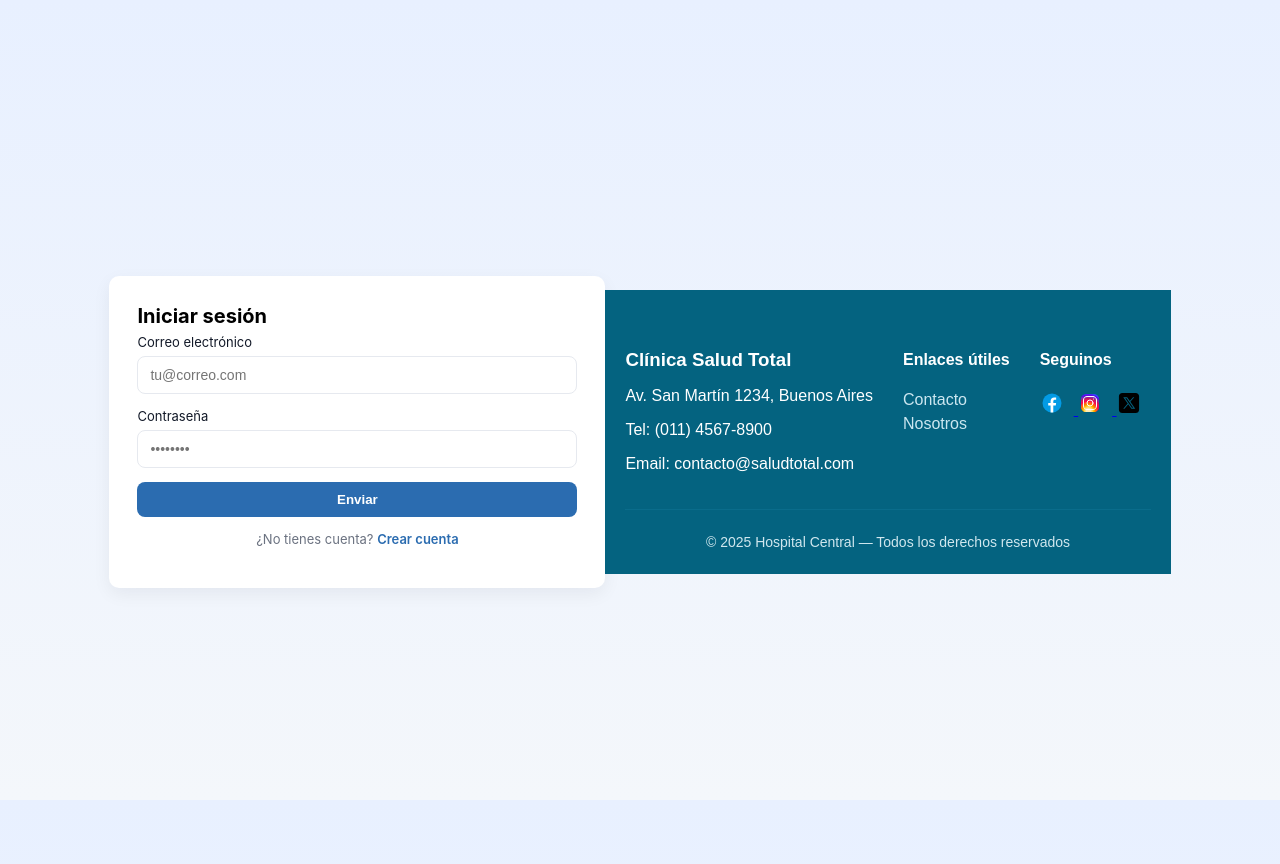
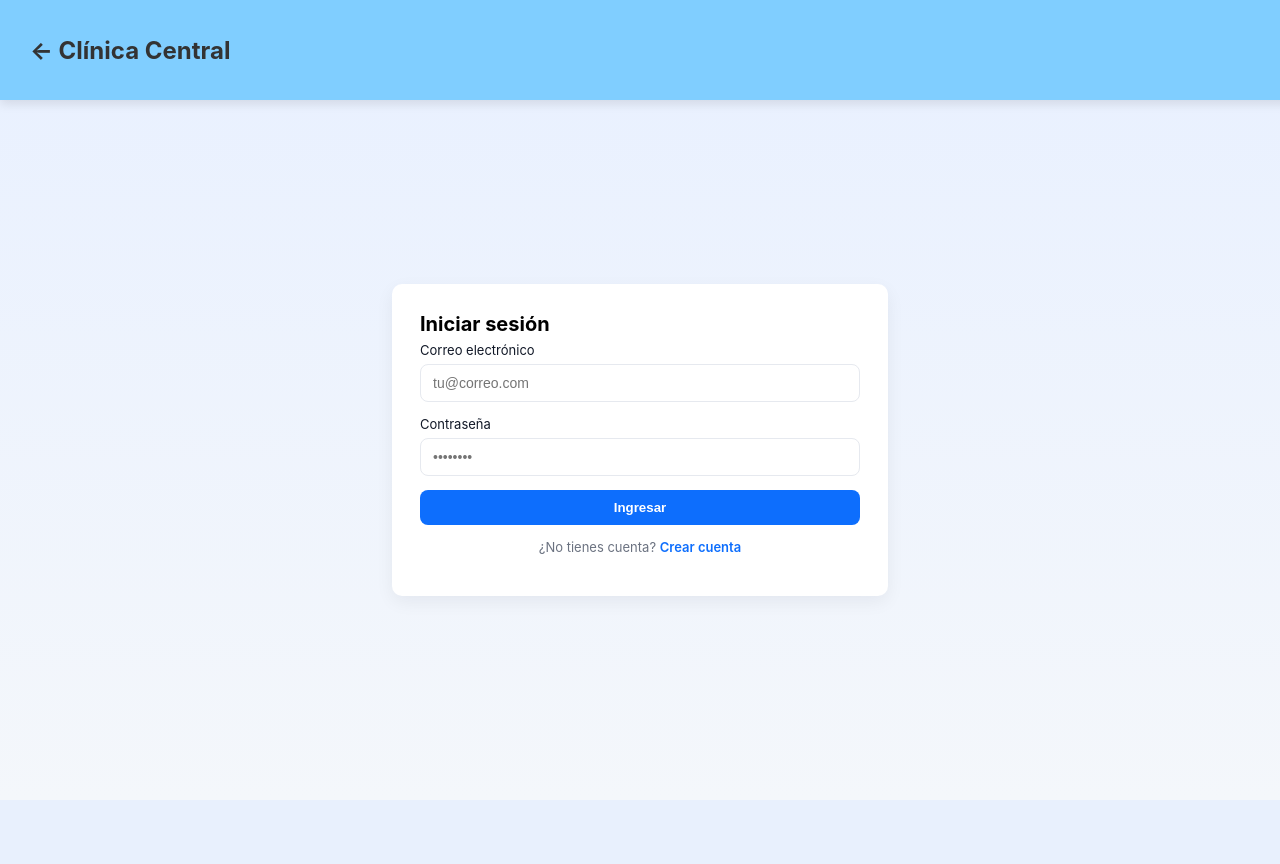
Before and after one commit to Geider10/TP_Integrador, a PHP site: page /userView/login.html in a window 1280 px wide. After the commit the page ends 596 px from the top, so only its background shows below. Run offline with PHP 8.4, Linux system fonts and the light colour scheme.

Commit message:
fix file redirection and arrange tags

```diff
--- a/view/style/index.css
+++ b/view/style/index.css
@@ -9,7 +9,7 @@ body {
   color: #333;
   line-height: 1.6;
 }
-  /* Header */
+
 .header {
   display: flex;
   justify-content: space-between;
@@ -210,12 +210,9 @@ section h2 {
 }
 /* Carrusel ocupa todo el ancho */
 #multiCarousel {
-  margin-top: 20px;
-  margin-bottom: 20px;
   width: 100%;
   overflow: hidden;
   background-color: #f8f9fa; /* Color suave de fondo */
-  padding: 10px 0;
 }
 
 /* Imágenes pequeñas */
@@ -223,7 +220,6 @@ section h2 {
   width: 120px;
   height: 80px;
   object-fit: cover;
-  margin: 0 5px;
   border-radius: 8px;
   transition: transform 0.3s;
 }
--- a/view/style/userStyle/login.css
+++ b/view/style/userStyle/login.css
@@ -1,25 +1,49 @@
 :root {
   --bg: #f4f7fb;
   --card: #ffffff;
-     --accent: #2b6cb0;
   --muted: #6b7280;
   --radius: 10px;
   --shadow: 0 6px 18px rgba(20, 20, 40, 0.06);
   font-family: Inter, system-ui, -apple-system, "Segoe UI", Roboto, "Helvetica Neue", Arial;
 }
 
- html,
- body {
-     height: 100%
+html, body {
+  height: 100%;
+  margin: 0;
+}
+
+header {
+  background-color: #80CEFF;
+  height: 80px;
+  display: flex;
+  align-items: center;
+  justify-content: space-between;
+  padding: 10px 30px;
+  box-shadow: 0 4px 10px rgba(0, 0, 0, 0.1);
+  position: fixed;
+  top: 0;
+  width: 100%;
+  z-index: 1000;
+}
+header a {
+  text-decoration: none;
+  color: #333;
+
 }
 
 body {
-     margin: 0;
   background: linear-gradient(180deg, #e8f0ff 0%, var(--bg) 100%);
+  display: flex;
+  flex-direction: column;
+}
+
+.main {
+  flex: 1;
   display: flex;
   align-items: center;
   justify-content: center;
-     padding: 32px;
+  padding: 40px 20px;
+  margin-top: 80px; /* deja espacio para el header */
 }
 
 .card {
@@ -33,30 +57,24 @@
 
 h1 {
   margin: 0 0 6px;
-     font-size: 20px
- }
-
- p.lead {
-     margin: 0 0 20px;
-     color: var(--muted);
-     font-size: 14px
+  font-size: 20px;
 }
 
 .form-group {
-     margin-bottom: 14px
+  margin-bottom: 14px;
 }
 
 label {
   display: block;
   font-size: 13px;
   margin-bottom: 6px;
-     color: #111827
+  color: #111827;
 }
 
 input[type="email"],
 input[type="password"],
- select,
- input[type="text"] {
+input[type="text"],
+select {
   width: 100%;
   padding: 10px 12px;
   border: 1px solid #e6e9ef;
@@ -68,109 +86,64 @@
 
 input:focus {
   box-shadow: 0 0 0 3px rgba(43, 108, 176, 0.12);
-     border-color: var(--accent)
+  border-color: #0d6efd;
 }
 
 .row {
   display: flex;
-     gap: 12px
+  gap: 12px;
 }
 
 .btn {
   display: inline-block;
   padding: 10px 14px;
-     background: var(--accent);
+  background-color: #0d6efd;
   color: #fff;
   border: none;
   border-radius: 8px;
   cursor: pointer;
   font-weight: 600;
   width: 100%;
+  transition: background-color 0.3s ease;
+}
+
+.btn:hover {
+  background: #0c5cd3;
 }
 
 .muted {
   font-size: 13px;
   color: var(--muted);
   margin-top: 12px;
-     text-align: center
+  text-align: center;
 }
 
 a.small {
-     color: var(--accent);
+  color: #0d6efd;
   text-decoration: none;
-     font-weight: 600
+  font-weight: 600;
+}
+
+a.small:hover {
+  text-decoration: underline;
 }
 
 .tiny {
   font-size: 12px;
-     color: #9ca3af
+  color: #9ca3af;
 }
 
 .actions {
-     margin-top: 10px
+  margin-top: 10px;
 }
 
- @media (max-width:480px) {
+@media (max-width: 480px) {
   .card {
-         padding: 20px
+    padding: 20px;
+  }
+
+  header {
+    height: 70px;
+    padding: 0 20px;
   }
 }
-
- /* Footer */
-.footer {
-    background-color: #046380;
-    color: #fff;
-    padding: 40px 20px 10px;
-    font-family: Arial, sans-serif;
-  }
-
-  .footer-container {
-    display: flex;
-    flex-wrap: wrap;
-    justify-content: space-between;
-    gap: 30px;
-    max-width: 1200px;
-    margin: auto;
-  }
-
-  .footer-info h3 {
-    margin-bottom: 10px;
-  }
-
-  .footer-links ul {
-    list-style: none;
-    padding: 0;
-  }
-
-  .footer-links li {
-    margin: 6px 0;
-  }
-
-  .footer-links a {
-    color: #cce7f0;
-    text-decoration: none;
-  }
-
-  .footer-links a:hover {
-    color: #fff;
-    text-decoration: underline;
-  }
-
-  .footer-social a img {
-    width: 24px;
-    margin-right: 10px;
-    transition: transform 0.2s;
-  }
-
-  .footer-social a img:hover {
-    transform: scale(1.2);
-  }
-
-  .footer-bottom {
-    text-align: center;
-    border-top: 1px solid #0a6c8b;
-    margin-top: 20px;
-    padding-top: 10px;
-    font-size: 14px;
-    color: #d0e7ee;
-  }
--- a/view/userView/login.html
+++ b/view/userView/login.html
@@ -7,9 +7,17 @@
         <link rel="stylesheet" href="../style/userStyle/login.css">
     </head>
     <body>
-        <main class="card">
-            <h1>Iniciar sesión</h1>
-            <form id="loginForm" action="../../src/userApi/login.php" method="POST">
+        <header class="header">
+            <div>
+                <a href="../index.php">
+                    <h2><- Clínica Central</h2>
+                </a>
+            </div>
+        </header>
+        <main class="main">
+            <div class="card">
+                <h1>Iniciar sesión</h1>
+                <form id="loginForm" action="../../src/userApi/login.php" method="POST">
                 <div class="form-group">
                     <label for="email">Correo electrónico</label>
                     <input
@@ -31,48 +39,14 @@
                     >
                 </div>
                 <div class="form-group actions">
-                    <input class="btn" type="submit" value="Enviar">
+                    <input class="btn" type="submit" value="Ingresar">
                 </div>
                 <p class="muted">¿No tienes cuenta?
                     <a class="small" href="signup.html">Crear cuenta</a>
                 </p>
             </form>
+            </div>
+
         </main>
-        <footer class="footer">
-            <div class="footer-container">
-                <div class="footer-info">
-                    <h3>Clínica Salud Total</h3>
-                    <p>Av. San Martín 1234, Buenos Aires</p>
-                    <p>Tel: (011) 4567-8900</p>
-                    <p>Email: contacto@saludtotal.com</p>
-                </div>
-                <div class="footer-links">
-                    <h4>Enlaces útiles</h4>
-                    <ul>
-                        <li>
-                            <a href="#">Contacto</a>
-                        </li>
-                        <li>
-                            <a href="#">Nosotros</a>
-                        </li>
-                    </ul>
-                </div>
-                <div class="footer-social">
-                    <h4>Seguinos</h4>
-                    <a href="#">
-                        <img src="img/facebook.svg" alt="Facebook">
-                    </a>
-                    <a href="#">
-                        <img src="img/instagram.svg" alt="Instagram">
-                    </a>
-                    <a href="#">
-                        <img src="img/twitterx.svg" alt="Twitter">
-                    </a>
-                </div>
-            </div>
-            <div class="footer-bottom">
-                <p>© 2025 Hospital Central — Todos los derechos reservados</p>
-            </div>
-        </footer>
     </body>
 </html>
```
Also changed, not shown: src/db.php (+3 -19 lines), view/acerca.php (+11 -12 lines), view/doctorView/doctores.php (+10 -9 lines), view/index.php (+10 -22 lines), view/style/doctorStyle/doctores.css (+7 -6 lines), view/style/userStyle/signup.css (deleted, +0 -91 lines), view/userView/signup.html (+15 -4 lines), view/img/edificio1.jpg (added). Lines whose indentation alone changed are shown as unchanged.
